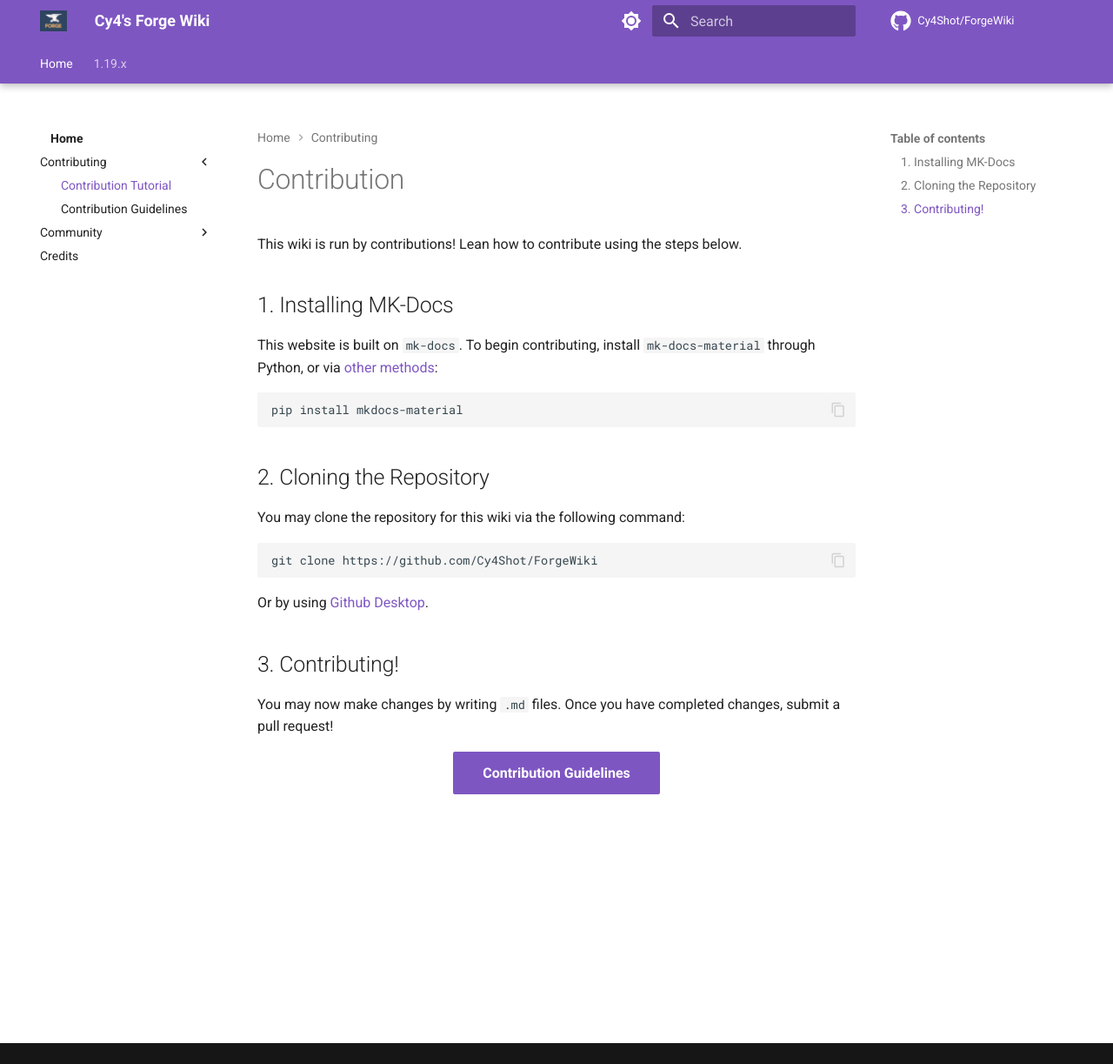
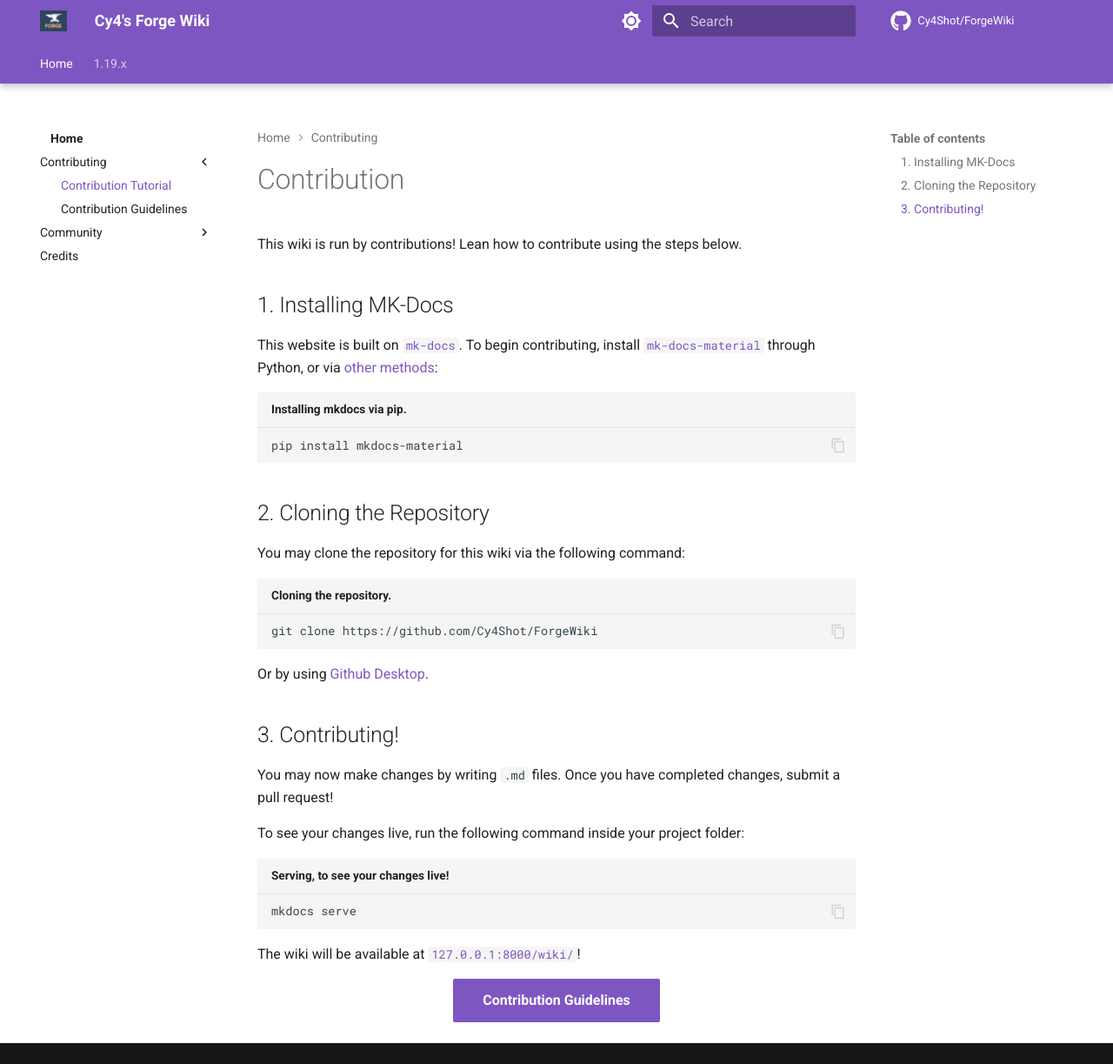
Before and after one commit to Cy4Shot/ForgeWiki, an MkDocs documentation site: the page built from docs/contributing/tutorial.md, in a window 1280 px wide and 1223 px high. Shown: the whole window at 87% size. Built offline with MkDocs 1.6.1 and Material for MkDocs 9.7.7, drawn with Linux system fonts in a browser that asks for light colours; comment, search, counter and statistics services are not loaded.

Commit message:
Better Tutorial

````diff
--- a/docs/contributing/tutorial.md
+++ b/docs/contributing/tutorial.md
@@ -3,20 +3,26 @@
 This wiki is run by contributions! Lean how to contribute using the steps below.
 
 ## 1. Installing MK-Docs
-This website is built on `mk-docs`. To begin contributing, install `mk-docs-material` through Python, or via [other methods](https://squidfunk.github.io/mkdocs-material/getting-started/):
-```sh
+This website is built on [`mk-docs`](https://www.mkdocs.org/ "Visit the mk-docs website!"){:target="_blank"}. To begin contributing, install [`mk-docs-material`](https://squidfunk.github.io/mkdocs-material/ "Visit the mk-docs-material website!"){:target="_blank"} through Python, or via [other methods](https://squidfunk.github.io/mkdocs-material/getting-started/){:target="_blank"}:
+```sh title="Installing mkdocs via pip."
 pip install mkdocs-material
 ```
 
 ## 2. Cloning the Repository
 You may clone the repository for this wiki via the following command:
-```sh
+```sh title="Cloning the repository."
 git clone https://github.com/Cy4Shot/ForgeWiki
 ```
-Or by using [Github Desktop](https://docs.github.com/en/desktop/contributing-and-collaborating-using-github-desktop/adding-and-cloning-repositories/cloning-and-forking-repositories-from-github-desktop).
+Or by using [Github Desktop](https://docs.github.com/en/desktop/contributing-and-collaborating-using-github-desktop/adding-and-cloning-repositories/cloning-and-forking-repositories-from-github-desktop){:target="_blank"}.
 
 ## 3. Contributing!
 You may now make changes by writing `.md` files. Once you have completed changes, submit a pull request!
 
+To see your changes live, run the following command inside your project folder:
+```sh title="Serving, to see your changes live!"
+mkdocs serve
+```
+
+The wiki will be available at [`127.0.0.1:8000/wiki/`]("This is a local URL, it will only be visible to you during development!")!
 
 [Contribution Guidelines](/wiki/contributing/guidelines){ .md-button .md-button--primary }
````
Also changed, not shown: docs/contributing/guidelines.md (+4 -2 lines), docs/index.md (+2 -2 lines).
